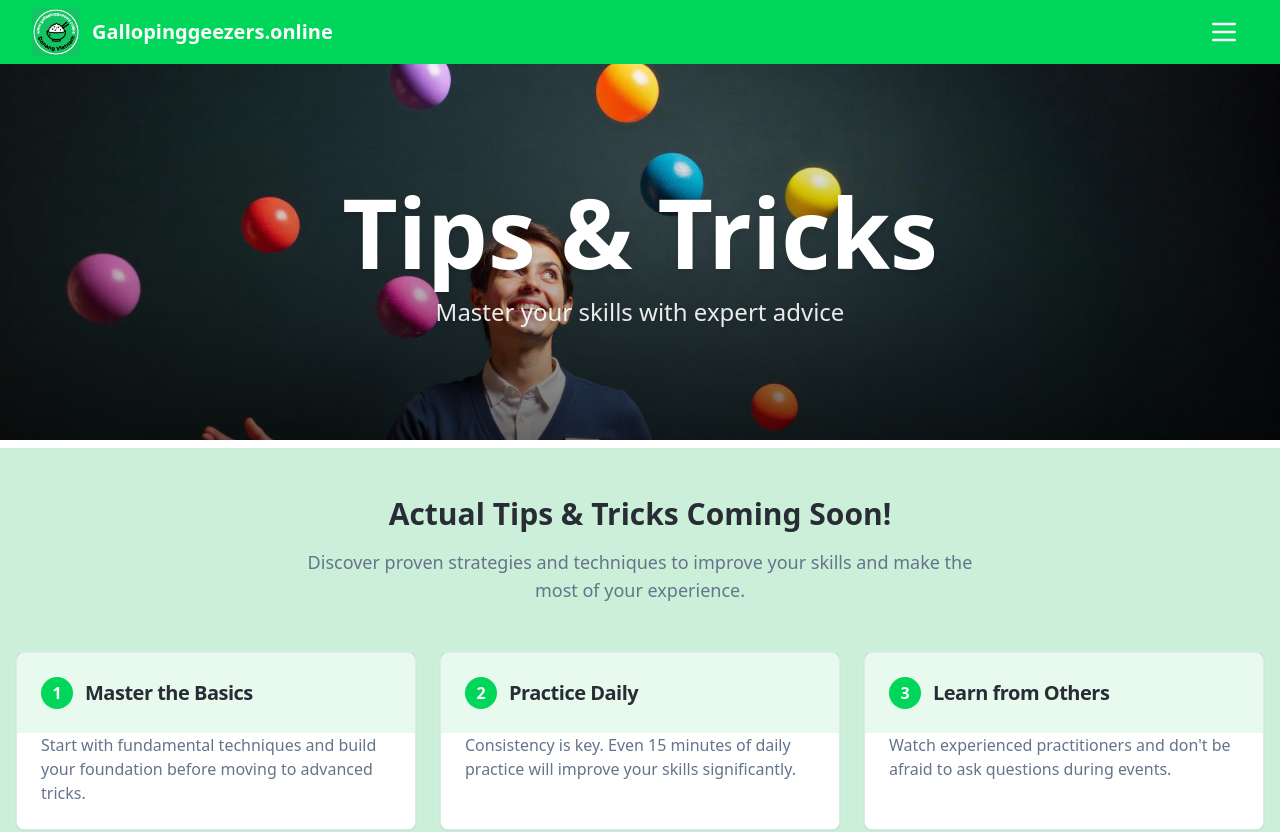
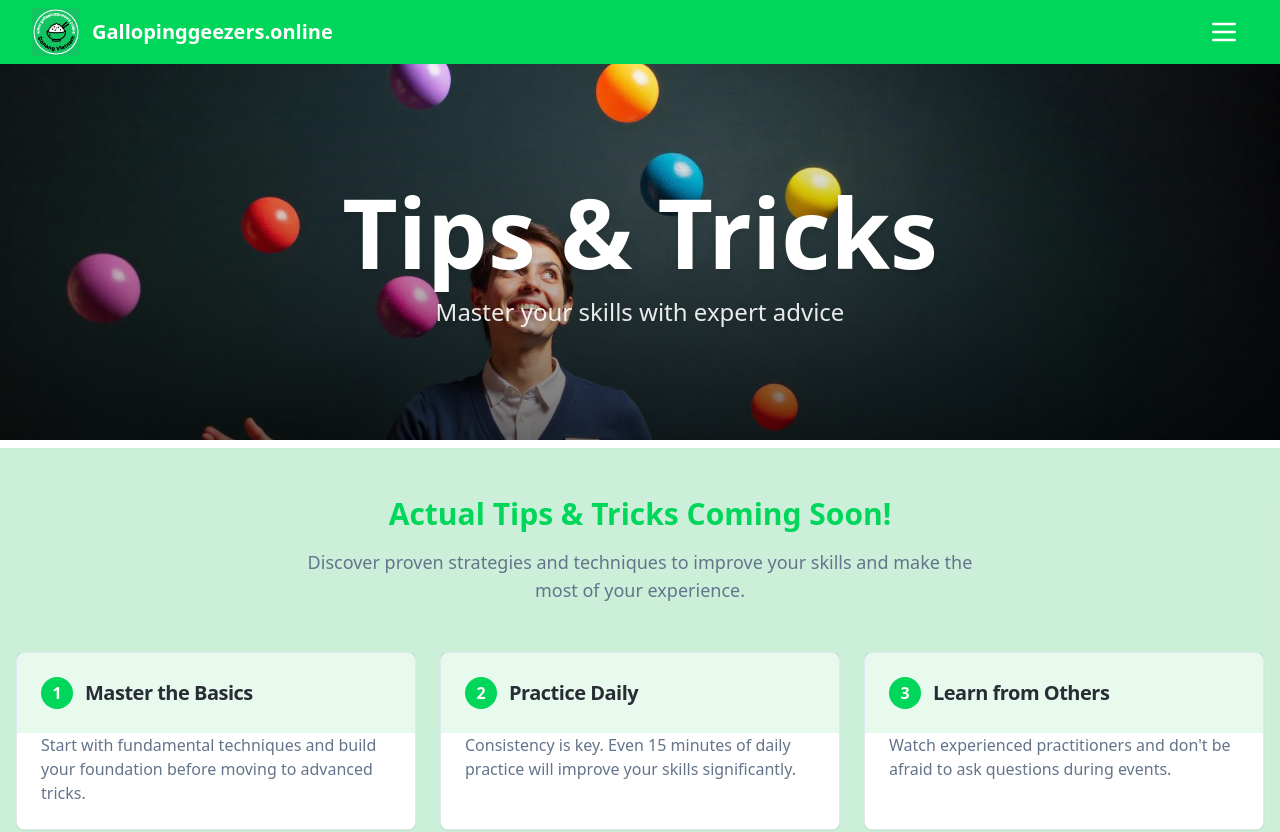
Before and after one commit to Ferrari4891/myaitoolbox1, a React (Vite) app: page /#/tips-and-tricks in a window 1280 px wide. Shown: the top 832 px of the page. Built offline with nearby package versions, Linux system fonts and the light colour scheme.

Commit message:
Change headline color
Update the headline color on the Tips & Tricks page to match the green used on the homepage.

```diff
--- a/src/pages/TipsAndTricks.tsx
+++ b/src/pages/TipsAndTricks.tsx
@@ -41,7 +41,7 @@ const TipsAndTricks = () => {
 
       <main className="container mx-auto px-4 py-12">
         <div className="text-center mb-12">
-          <h2 className="text-3xl font-bold text-foreground mb-4">
+          <h2 className="text-3xl font-bold text-primary mb-4">
             Actual Tips & Tricks Coming Soon!
           </h2>
           <p className="text-lg text-muted-foreground max-w-2xl mx-auto">
```
